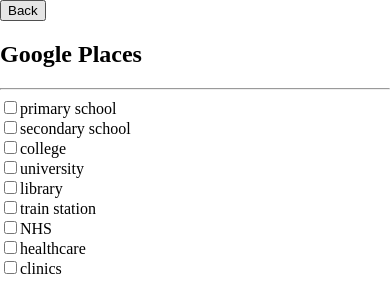
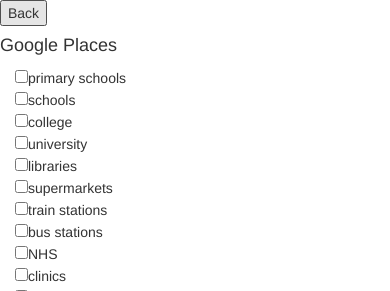
Before and after one commit to soldatigabriele/api, a PHP site: page /examples/places.html in a window 390 px wide. Shown: the top 291 px of the page. Run offline with PHP 8.4, Linux system fonts and the light colour scheme; some libraries are stand-ins or nearby versions.

Commit message:
checkboxes

```diff
--- a/GoogleAPI/examples/places.html
+++ b/GoogleAPI/examples/places.html
@@ -12,25 +12,48 @@
 
         #map {
             height: 100%;
+            width:100%;
+            height:500px;
         }
     </style>
+    <link rel="stylesheet" href="https://maxcdn.bootstrapcdn.com/bootstrap/3.3.7/css/bootstrap.min.css">
+
+</head>
+<body>
+<form action="../index.php" method="post"><input type="submit" value="Back"></form>
+
+<h4>Google Places</h4>
+<form action="" method="post">
+    <div class="col-md-4">
+        <input type="checkbox" value="primary school" onclick="queryCheck(this);">primary schools<br>
+        <input type="checkbox" value="school" onclick="queryCheck(this);">schools<br>
+        <input type="checkbox" value="college" onclick="queryCheck(this);">college<br>
+        <input type="checkbox" value="university" onclick="queryCheck(this);">university<br>
+    </div>
+    <div class="col-md-4">
+        <input type="checkbox" value="library" onclick="queryCheck(this);">libraries<br>
+        <input type="checkbox" value="supermarket" onclick="queryCheck(this);">supermarkets<br>
+        <input type="checkbox" value="train station" onclick="queryCheck(this);">train stations<br>
+        <input type="checkbox" value="bus station" onclick="queryCheck(this);">bus stations<br>
+    </div>
+    <div class="col-md-4">
+        <input type="checkbox" value="NHS" onclick="queryCheck(this);">NHS<br>
+        <input type="checkbox" value="clinics" onclick="queryCheck(this);">clinics<br>
+        <input type="checkbox" value="fast food" onclick="queryCheck(this);">fast foods<br>
+        <input type="checkbox" value="pub" onclick="queryCheck(this);">pubs<br>
+    </div>
+</form>
+<br>
+<div id="map"></div>
+<script src="https://maps.googleapis.com/maps/api/js?key=AIzaSyACjsYdnvLjrfMIGq4gqfOlcvMCrocFfIU&callback=initMap&libraries=places,visualization"
+        async defer></script>
+
 <script>
-        // This example requires the Places library. Include the libraries=places
-        // parameter when you first load the API. For example:
-        // <script src="https://maps.googleapis.com/maps/api/js?key=YOUR_API_KEY&libraries=places">
-
     var map;
     var infoWindow;
     var service;
     var markers = {};
     var keyword;
-
-        var prova = {};
-        prova.vettore1 = ['nome', 'cognome', 'age', 24];
-        prova.vettore1.push('aaaaaaa');
-        var vettore2 = ['casareccio', 'prova'];
-        prova['vettore2'] = vettore2;
-        //        console.log( prova.vettore2.length );
 
     function queryCheck(e) {
         keyword = e.value;
@@ -44,15 +67,10 @@
         }
     }
 
-        //        function query(val) {
-        //            keyword = val;
-        //            performSearch(keyword);
-        //        }
-
     function initMap() {
         map = new google.maps.Map(document.getElementById('map'), {
             center: {lat: 53.482478, lng: -2.232023},
-                zoom: 16,
+            zoom: 14,
             styles: [{
                 stylers: [{visibility: 'simplified'}]
             }, {
@@ -121,33 +139,8 @@
         for (var i = 0; i < markers[keyword].length; i++) {
             markers[keyword][i].setMap(null);
         }
-//            markers.keyword.length = 0;
         markers[keyword] = [];
-//            console.log(keyword+': ');
-//            console.log(markers.keyword);
-//            console.log(markers);
     }
 </script>
-</head>
-<body>
-<form action="../index.php" method="post"><input type="submit" value="Back"></form>
-
-<h2>Google Places</h2>
-<form action="" method="post">
-    <hr>
-    <input type="checkbox" value="primary school" name="remove" onclick="queryCheck(this);">primary school<br>
-    <input type="checkbox" value="secondary school" name="remove" onclick="queryCheck(this);">secondary school<br>
-    <input type="checkbox" value="college" name="remove" onclick="queryCheck(this);">college<br>
-    <input type="checkbox" value="university" name="remove" onclick="queryCheck(this);">university<br>
-    <input type="checkbox" value="library" name="remove" onclick="queryCheck(this);">library<br>
-    <input type="checkbox" value="train station" name="remove" onclick="queryCheck(this);">train station<br>
-    <input type="checkbox" value="NHS" name="remove" onclick="queryCheck(this);">NHS<br>
-    <input type="checkbox" value="public hospital" name="remove" onclick="queryCheck(this);">healthcare<br>
-    <input type="checkbox" value="clinics" name="remove" onclick="queryCheck(this);">clinics<br>
-</form>
-<br>
-<div id="map"></div>
-<script src="https://maps.googleapis.com/maps/api/js?key=AIzaSyACjsYdnvLjrfMIGq4gqfOlcvMCrocFfIU&callback=initMap&libraries=places,visualization"
-        async defer></script>
 </body>
 </html>
```
Also changed, not shown: GoogleAPI/index.php (+7 -1 lines). Lines whose indentation alone changed are shown as unchanged.
